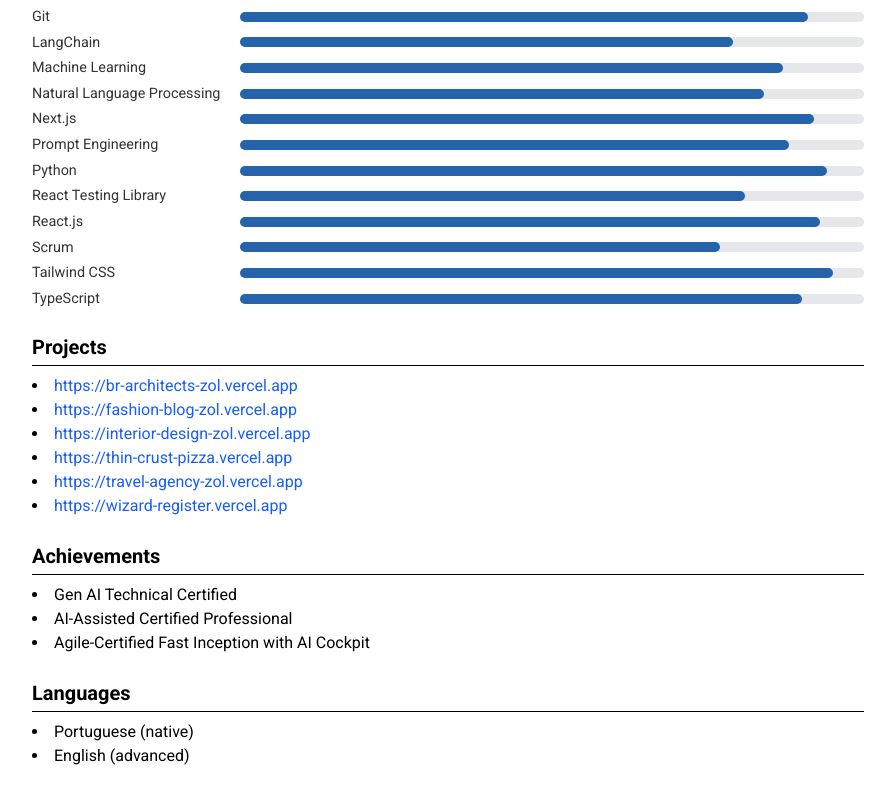
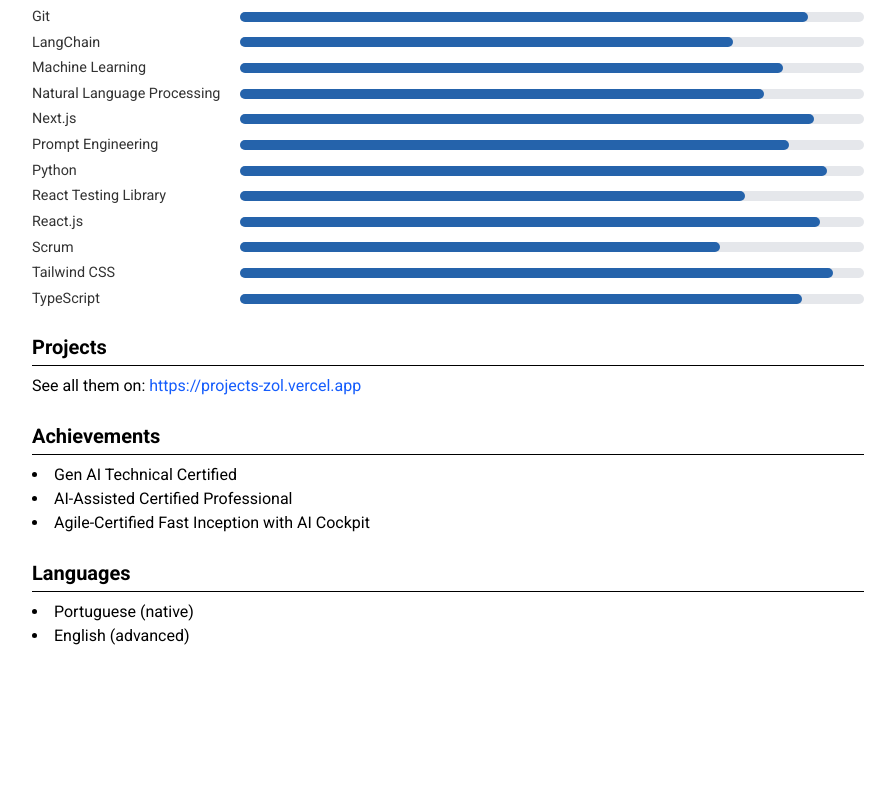
Before and after one commit to zolppy/my-resume, a Next.js app: page / in a window 1280 px wide. Shown: the part 1290-2090 px from the top of the page, without its empty margins (192-1087 px from the left). After the commit the page ends 1970 px from the top, so only its background shows below. Built offline with nearby package versions, Linux system fonts and the light colour scheme.

Commit message:
feat: all projects in a single link

```diff
--- a/src/app/components/Project/index.tsx
+++ /dev/null
@@ -1,16 +0,0 @@
-interface ProjectProps {
-  href: string;
-  title: string;
-}
-
-export function Project({ href, title }: ProjectProps) {
-  return (
-    <li>
-      <a href={href} className="text-blue-600 hover:underline">
-        {title}
-      </a>
-    </li>
-  );
-}
-
-Project.displayName = "Project";
--- a/src/app/page.tsx
+++ b/src/app/page.tsx
@@ -3,19 +3,16 @@
 import { Experience } from "@/app/components/Experience";
 import { Education } from "@/app/components/Education";
 import { Skill } from "@/app/components/Skill";
-import { Project } from "@/app/components/Project";
 import { Achievement } from "@/app/components/Achievement";
 import { Language } from "@/app/components/Language";
 import { experiences } from "@/utils/data/experiences";
 import { educations } from "@/utils/data/educations";
 import { skills } from "@/utils/data/skills";
-import { projects } from "@/utils/data/projects";
 import { achievements } from "@/utils/data/achievements";
 import { languages } from "@/utils/data/languages";
 import { Experience as ExperienceType } from "@/utils/types/experience";
 import { Education as EducationType } from "@/utils/types/education";
 import { Skill as SkillType } from "@/utils/types/skill";
-import { Project as ProjectType } from "@/utils/types/project";
 import { Achievement as AchievementType } from "@/utils/types/achievement";
 import { Language as LanguageType } from "@/utils/types/language";
 
@@ -97,11 +94,16 @@
       </section>
       <section>
         <H2>Projects</H2>
-        <List>
-          {projects.map(({ id, href, title }: ProjectType) => (
-            <Project key={id} href={href} title={title} />
-          ))}
-        </List>
+        <p>
+          See all them on:{" "}
+          <a
+            href="https://projects-zol.vercel.app"
+            target="_blank"
+            className="text-blue-600 hover:underline"
+          >
+            https://projects-zol.vercel.app
+          </a>
+        </p>
       </section>
       <section>
         <H2>Achievements</H2>
--- a/src/utils/data/projects.ts
+++ /dev/null
@@ -1,37 +0,0 @@
-import { v4 as uuid } from "uuid";
-import { Project } from "@/utils/types/project";
-
-const projects: Project[] = [
-  {
-    id: uuid(),
-    href: "https://br-architects-zol.vercel.app",
-    title: "https://br-architects-zol.vercel.app",
-  },
-  {
-    id: uuid(),
-    href: "https://fashion-blog-zol.vercel.app",
-    title: "https://fashion-blog-zol.vercel.app",
-  },
-  {
-    id: uuid(),
-    href: "https://interior-design-zol.vercel.app",
-    title: "https://interior-design-zol.vercel.app",
-  },
-  {
-    id: uuid(),
-    href: "https://thin-crust-pizza.vercel.app",
-    title: "https://thin-crust-pizza.vercel.app",
-  },
-  {
-    id: uuid(),
-    href: "https://travel-agency-zol.vercel.app",
-    title: "https://travel-agency-zol.vercel.app",
-  },
-  {
-    id: uuid(),
-    href: "https://wizard-register.vercel.app",
-    title: "https://wizard-register.vercel.app",
-  },
-];
-
-export { projects };
--- a/src/utils/types/project.ts
+++ /dev/null
@@ -1,7 +0,0 @@
-interface Project {
-  id: string;
-  href: string;
-  title: string;
-}
-
-export type { Project };
```
